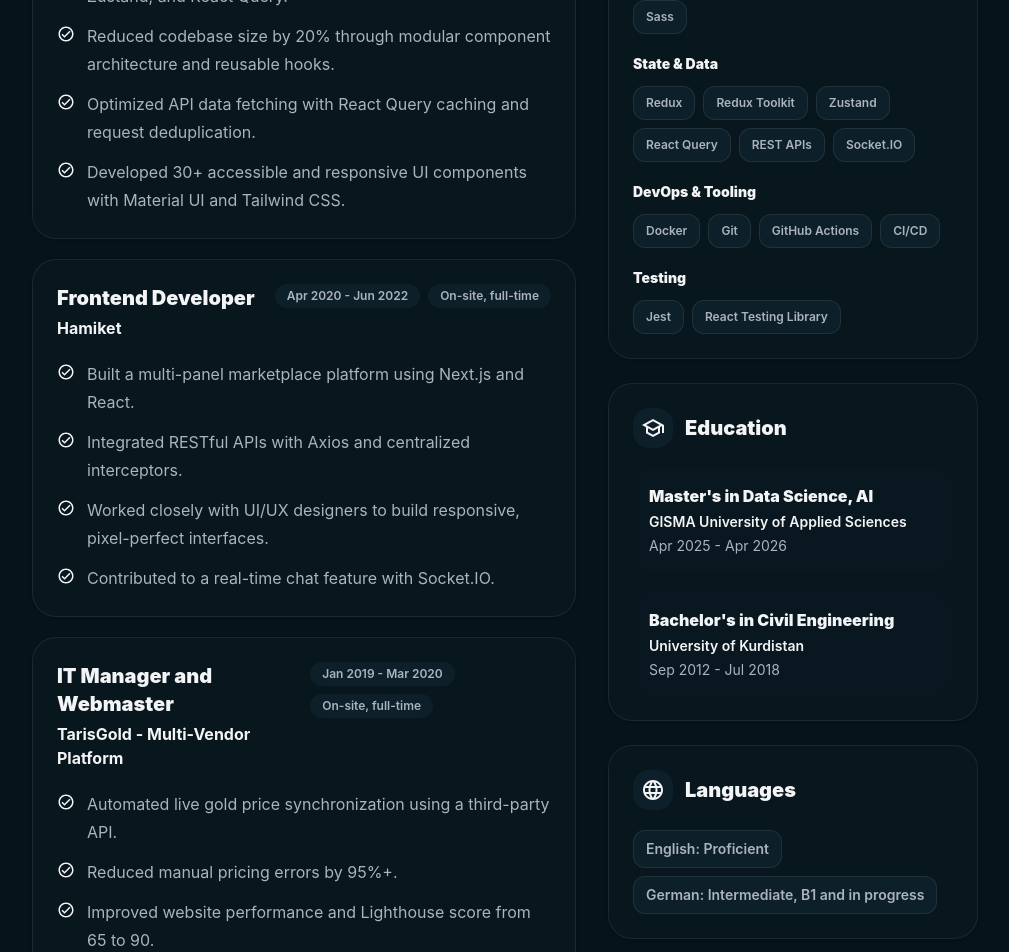
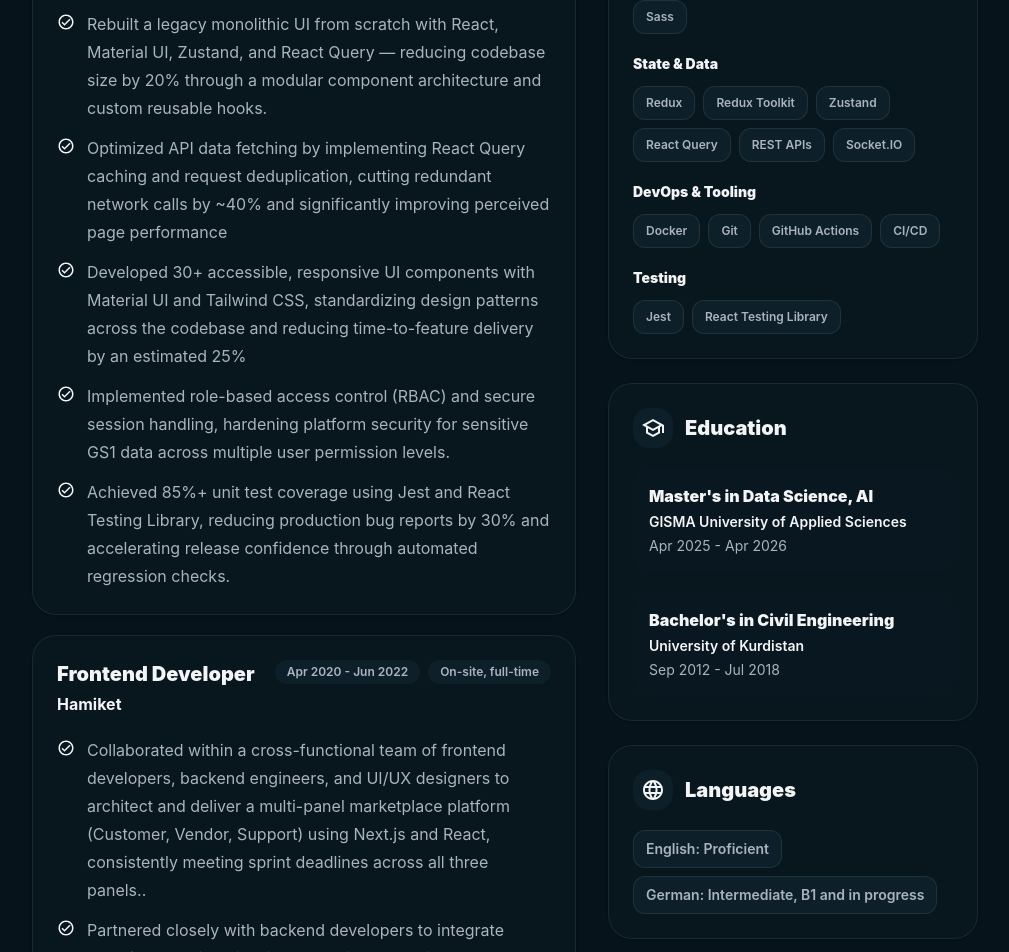
Before and after one commit to masoudpiryaie/webisfree, a Next.js app: page /portfolio in a window 1280 px wide. Shown: the part 2740-3692 px from the top of the page, without its empty margins (270-1279 px from the left). Built offline with nearby package versions, Linux system fonts and the light colour scheme.

Commit message:
resume edited

```diff
--- a/constants/experiences.ts
+++ b/constants/experiences.ts
@@ -5,11 +5,12 @@ export const experiences = [
     date: "Jul 2022 - Mar 2025",
     type: "On-site, full-time",
     points: [
-      "Engineered a high-traffic admin platform for 100K+ users with React and TypeScript.",
-      "Rebuilt a legacy monolithic UI with React, Material UI, Zustand, and React Query.",
-      "Reduced codebase size by 20% through modular component architecture and reusable hooks.",
-      "Optimized API data fetching with React Query caching and request deduplication.",
-      "Developed 30+ accessible and responsive UI components with Material UI and Tailwind CSS.",
+      "Engineered a high-traffic admin platform for 100K+ users, enabling real-time GS1 code (GLN/GTIN) management, advanced data visualization, and live operational tracking using React and TypeScript.",
+      "Rebuilt a legacy monolithic UI from scratch with React, Material UI, Zustand, and React Query — reducing codebase size by 20% through a modular component architecture and custom reusable hooks.",
+      "Optimized API data fetching by implementing React Query caching and request deduplication, cutting redundant network calls by ~40% and significantly improving perceived page performance",
+      "Developed 30+ accessible, responsive UI components with Material UI and Tailwind CSS, standardizing design patterns across the codebase and reducing time-to-feature delivery by an estimated 25%",
+      "Implemented role-based access control (RBAC) and secure session handling, hardening platform security for sensitive GS1 data across multiple user permission levels.",
+      "Achieved 85%+ unit test coverage using Jest and React Testing Library, reducing production bug reports by 30% and accelerating release confidence through automated regression checks.",
     ],
   },
   {
@@ -18,9 +19,9 @@ export const experiences = [
     date: "Apr 2020 - Jun 2022",
     type: "On-site, full-time",
     points: [
-      "Built a multi-panel marketplace platform using Next.js and React.",
-      "Integrated RESTful APIs with Axios and centralized interceptors.",
-      "Worked closely with UI/UX designers to build responsive, pixel-perfect interfaces.",
+      "Collaborated within a cross-functional team of frontend developers, backend engineers, and UI/UX designers to architect and deliver a multi-panel marketplace platform (Customer, Vendor, Support) using Next.js and React, consistently meeting sprint deadlines across all three panels..",
+      "Partnered closely with backend developers to integrate RESTful APIs via Axios, implementing centralized interceptors for authentication, error handling, and request/response standardization — reducing integration friction and improving delivery speed across feature cycles.",
+      "Worked alongside UI/UX designers to translate Figma designs into responsive, pixel-perfect interfaces using Material UI and Sass, while contributing to a real-time chat feature via Socket.IO — all shipped on schedule as part of planned sprints",
       "Contributed to a real-time chat feature with Socket.IO.",
     ],
   },
@@ -30,9 +31,9 @@ export const experiences = [
     date: "Jan 2019 - Mar 2020",
     type: "On-site, full-time",
     points: [
-      "Automated live gold price synchronization using a third-party API.",
+      "Automated live gold price synchronization via a third-party API integration, eliminating 95%+ of manual pricing errors and ensuring real-time pricing accuracy across thousands of daily transactions.",
       "Reduced manual pricing errors by 95%+.",
-      "Improved website performance and Lighthouse score from 65 to 90.",
+      "Optimized the website's performance by reducing the requests size by 25% and improving the Lighthouse score from 65 to 90.",
     ],
   },
 ];
```
